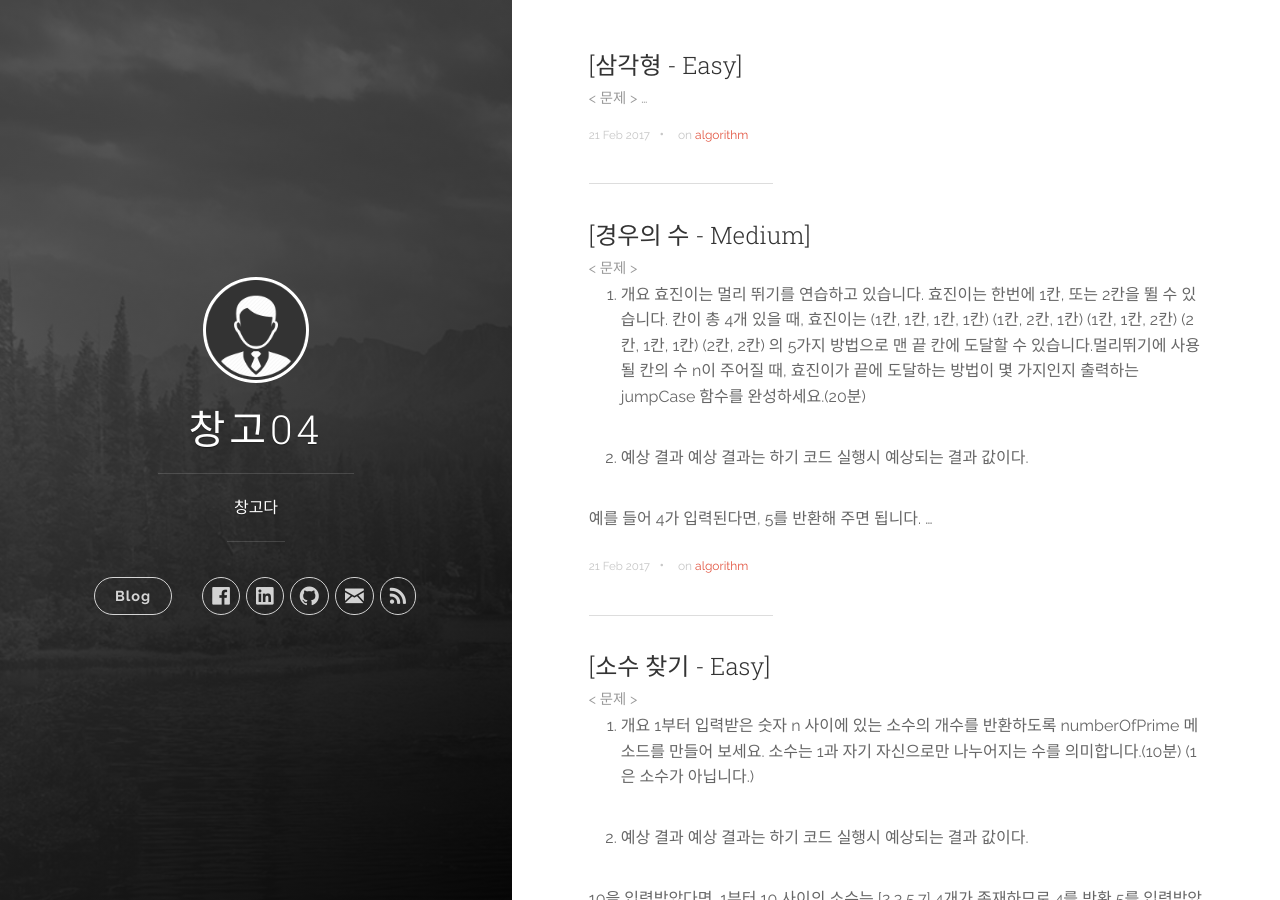
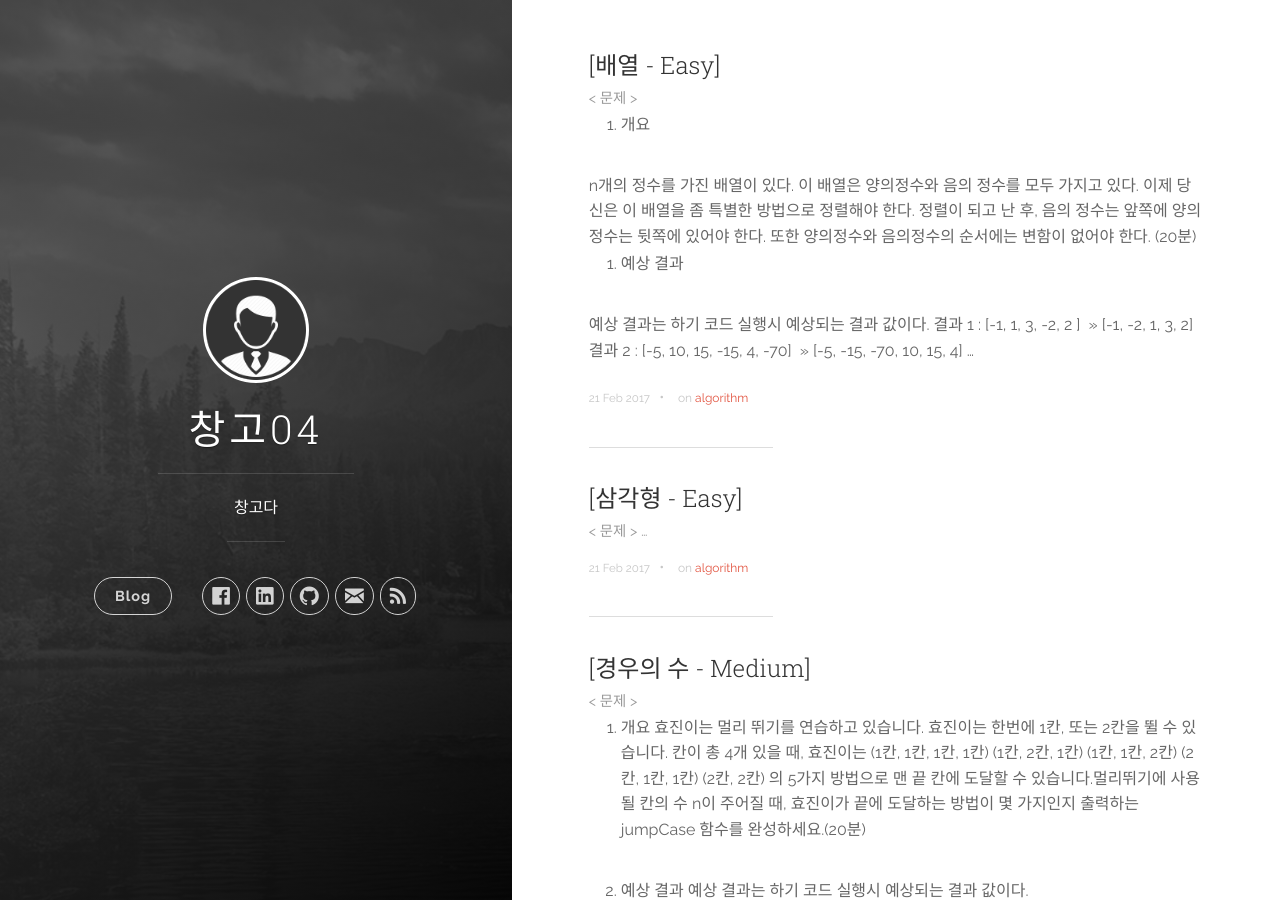
Before and after one commit to parkmh04/parkmh04.github.io, a Jekyll site: the page built from index.html, in a window 1280 px wide and 900 px high. Built offline with Jekyll 4.4.1, drawn with Linux system fonts in a browser that asks for light colours; nearby versions of some CDN libraries; the list of posts is cut into pages by our own code; some of the changed text lies outside the part shown.

Commit message:
포스트 수정

````diff
--- a/_posts/2017-02-21-algo_20170209.markdown
+++ b/_posts/2017-02-21-algo_20170209.markdown
@@ -15,6 +15,7 @@ tags: [algorithm]
  2. 예상 결과
  예상 결과는 하기 코드 실행시 예상되는 결과 값이다.
 
+ ``` java
  1) 5 입력시
 
  1
@@ -35,6 +36,7 @@ tags: [algorithm]
  29 30 31 32 33 34 35 36
  37 38 39 40 41 42 43 44 45
  46 47 48 49 50 51 52 53 54 55
+ ```
 
  < 정답풀이 >
 
--- /dev/null
+++ b/_posts/2017-02-21-algo_20170210.markdown
@@ -0,0 +1,78 @@
+---
+title:  "[배열 - Easy]"
+categories: [algorithm]
+tags: [algorithm]
+---
+
+< 문제 >
+ 1. 개요
+
+ n개의 정수를 가진 배열이 있다. 이 배열은 양의정수와 음의 정수를 모두 가지고 있다. 이제 당신은 이 배열을 좀 특별한 방법으로 정렬해야 한다.
+ 정렬이 되고 난 후, 음의 정수는 앞쪽에 양의정수는 뒷쪽에 있어야 한다.
+ 또한 양의정수와 음의정수의 순서에는 변함이 없어야 한다. (20분)
+
+ 2. 예상 결과
+
+ 예상 결과는 하기 코드 실행시 예상되는 결과 값이다.
+
+ 결과 1 : [-1, 1, 3, -2, 2 ]  >> [-1, -2, 1, 3, 2]
+ 결과 2 : [-5, 10, 15, -15, 4, -70]  >> [-5, -15, -70, 10, 15, 4]
+
+
+ < 정답풀이 >
+
+ ``` java
+ public class test01 {
+
+	private static final String result = "결과 : S=%s의 거리가 짧은 쌍 >> %d,  %d";
+
+	public static void main( String[] args ) {
+		// 시작시간 기록
+		long startTime = System.currentTimeMillis();
+
+		// STEP 1. TEST 데이터 준비
+		int[] testArr = { 1, 3, 4, 8, 13, 17, 20 };
+
+		// STEP 2. 최소 거리
+		int[] resultArr = getMinDistance( testArr );
+		System.out.println( String.format( result, Arrays.toString( testArr ), resultArr[0], resultArr[1] ) );
+
+		// 종료시간 기록
+		long endTime = System.currentTimeMillis() - startTime;
+		System.out.println( "소요시간 : " + endTime + "ms." );
+	}
+
+	/**
+	 * <PRE>
+	 * 거리가 짧은 쌍을 리턴한다.
+	 * </PRE>
+	 *
+	 * @param testArr : 숫자 배열
+	 * @return int [] : 거리가 짧은 쌍의 배열
+	 */
+	public static int[] getMinDistance( int[] testArr ) {
+		int[] resultArr = new int[2]; // 결과 값 저장을 위한 배열
+		int minDist = -1;             // 최소거리(초기값 -1)
+
+		/*
+		 * 입력받은 배열의 값을 2개씩 꺼내서 두 값 사이의 절대값을 구함.
+		 * 절대값이 작은 두 값이 결과값이 된다.
+		 */
+		for ( int inx = 1 ; inx < testArr.length ; inx++ ) {
+			int firstNum = testArr[inx - 1];
+			int secondNum = testArr[inx];
+
+			// 최소거리를 구한다.(절대값)
+			int dist = Math.abs( secondNum - firstNum );
+
+			// 최소거리가 더 적은 경우 갱신한다.
+			if ( minDist == -1 || minDist > dist ) {
+				minDist = dist;
+				resultArr[0] = firstNum;
+				resultArr[1] = secondNum;
+			}
+		}
+		return resultArr;
+	}
+}
+```
````
